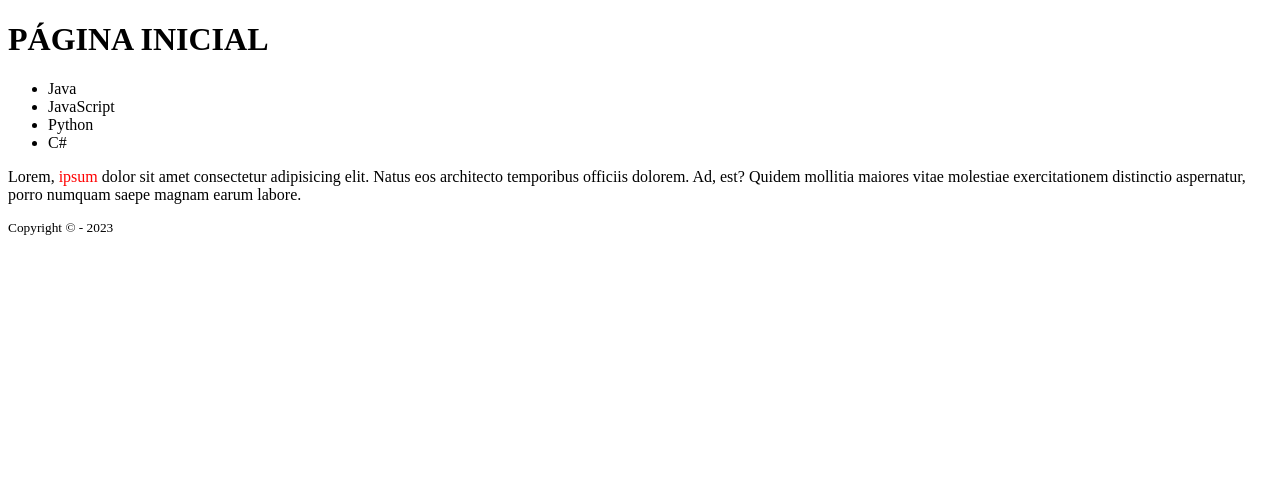
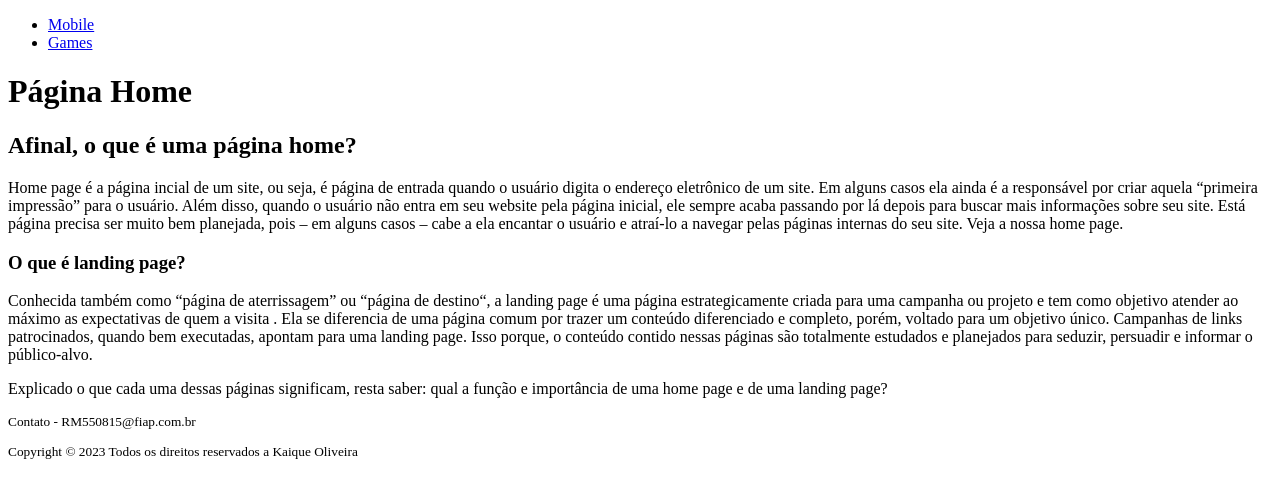
Before and after one commit to kkoliveiraa/exercicio1-s, a plain HTML site: page index.html in a window 1280 px wide. Drawn offline with Linux system fonts and the light colour scheme.

Commit message:
index finalizado

```diff
--- a/index.html
+++ b/index.html
@@ -1,48 +1,49 @@
 <!DOCTYPE html>
-<html lang="en">
+<html lang="pt-br">
 <head>
     <meta charset="UTF-8">
     <meta http-equiv="X-UA-Compatible" content="IE=edge">
     <meta name="viewport" content="width=device-width, initial-scale=1.0">
-    <title>Exemplo HTML</title>
+    <title>Home</title>
 </head>
 <body>
+    <div>
+        <nav>
+            <ul>
+                <li>
+                    <a href="file:///C:/Users/kaiqu/Desktop/HTML/exercicio1-s/mobile.html">Mobile</a>
+                </li>
+                <li>
+                    <a href="file:///C:/Users/kaiqu/Desktop/HTML/exercicio1-s/games.html">Games</a>
+                </li>
+            </ul>
+        </nav>
+        <header>
+            <h1>Página Home</h1>
+        </header>
 
-    <!--h1>Olá Mundo</-h1>
-    <h2>Continuando</h2>
-    <h3>Exercitando os títulos</h3 -->
-        <div>
+        <section>
+            <h2>Afinal, o que é uma página home?</h2>
+        </section>
 
-            <header>
-                <h1>PÁGINA INICIAL</h1>
-                <nav>
-                    <ul>
-                        <li>Java</li>
-                        <li>JavaScript</li>
-                        <li>Python</li>
-                        <li>C#</li>
-                    </ul>
+        <p>Home page é a página incial de um site, ou seja, é página de entrada quando o usuário digita o endereço eletrônico de um site. Em alguns casos ela ainda é a responsável por criar aquela “primeira impressão” para o usuário. Além disso, quando o usuário não entra em seu website pela página inicial, ele sempre acaba passando por lá depois para buscar mais informações sobre seu site. Está página precisa ser muito bem planejada, pois – em alguns casos – cabe a ela encantar o usuário e atraí-lo a navegar pelas páginas internas do seu site. Veja a nossa home page.</p>
 
-                </nav>
-            </header>
+        <section>
+            <h3>O que é landing page?</h3>
+        </section>
 
-            <div>
-                <section>
-                <p>
-                    Lorem, <span style="color:#ff0000;"> ipsum</span> dolor sit amet consectetur adipisicing elit. Natus eos architecto temporibus officiis dolorem. Ad, est? Quidem mollitia maiores vitae molestiae exercitationem distinctio aspernatur, porro numquam saepe magnam earum labore.
-                </p>
-            </section>
-            </div>
+        <p>Conhecida também como “página de aterrissagem” ou “página de destino“, a landing page é uma página estrategicamente criada para uma campanha ou projeto e tem como objetivo atender ao máximo as expectativas de quem a visita . Ela se diferencia de uma página comum por trazer um conteúdo diferenciado e completo, porém, voltado para um objetivo único. Campanhas de links patrocinados, quando bem executadas, apontam para uma landing page. Isso porque, o conteúdo contido nessas páginas são totalmente estudados e planejados para seduzir, persuadir e informar o público-alvo.</p>
 
-
-        </div>
+        <p>Explicado o que cada uma dessas páginas significam, resta saber: qual a função e importância de uma home page e de uma landing page?</p>
 
         <footer>
-            <div>
-                <small>
-                    <p>Copyright &copy - 2023</p>
-                </small>
-            </div>
+            <small>
+              <p>Contato - RM550815@fiap.com.br</p>
+              <p>Copyright &copy 2023 Todos os direitos reservados a Kaique Oliveira</p>
+
+            </small>
         </footer>
+    </div>
+
 </body>
 </html>
```
Also changed, not shown: games.html (+14 -2 lines), mobile.html (+5 -5 lines).
